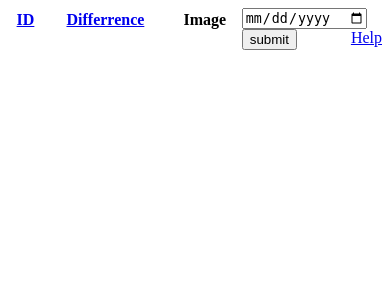
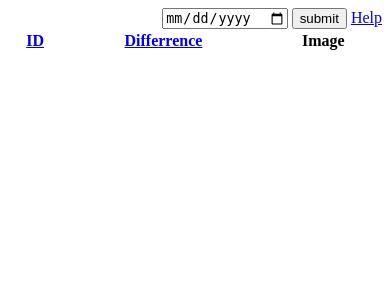
Before and after one commit to Akenaide/kusa, a Django app: page / in a window 390 px wide. Shown: the top 300 px of the page. Run offline with Django 3.2, Linux system fonts and the light colour scheme; data that the repository does not hold is empty.

Commit message:
Improve mobile UI

```diff
--- a/card/static/card/main.js
+++ b/card/static/card/main.js
@@ -1,10 +1,14 @@
 [].forEach.call(document.querySelectorAll('a[data-img-src]'), function(link) {
+    var img = link.parentElement.parentElement.lastElementChild.children[0];
     link.onmouseover = function() {
-
-        var img = link.parentElement.parentElement.lastElementChild.children[0];
         preview = link.getAttribute("data-img-src").replace("front", "90_126");
         img.setAttribute('src', preview);
     };
+
+    img.parentElement.onclick = function(){
+        preview = link.getAttribute("data-img-src").replace("front", "90_126");
+        img.setAttribute('src', preview);
+    }
 });
 
 document.getElementById('toggleHelp').onclick = function() {
--- a/card/static/card/style.css
+++ b/card/static/card/style.css
@@ -1,13 +1,9 @@
 .hide {
     display: none;
 }
+
 tr:not(.hide):nth-child(even) {
     background-color: #f2f2f2;
-}
-
-.grid {
-    display: grid;
-    grid-template-columns: 5fr 3fr;
 }
 
 .red {
@@ -18,10 +14,17 @@ tr:not(.hide):nth-child(even) {
     color: green;
 }
 
+.float-right {
+    float: right;
+}
+
 #help {
     white-space: pre-wrap;
 }
 
-#toggleHelp {
-    float: right;
+#home {
+    width: 100%;
 }
+
+@media only screen and (min-width: 768px) {
+}
--- a/card/templates/home.html
+++ b/card/templates/home.html
@@ -5,10 +5,40 @@
 
 <head>
     <link rel="stylesheet" type="text/css" href="{% static 'card/style.css' %}" />
+    <meta name="viewport" content="width=device-width, initial-scale=1">
+    <meta name="description" content="Yuyutei price evolution">
 </head>
 
 <body>
     <div class="grid">
+        <div class="side">
+            <form name="import" class="float-right" action="/import/" method="post">
+                {% csrf_token %}
+                <input type="date" name="date" />
+                <input type="submit" value="submit"/>
+                <a href="#" id="toggleHelp">Help</a>
+            </form>
+            <pre class="float-right hide" id="help">
+    Yahoo,
+
+    here you can see the price (Yen) evolution of any WS card include in yuyutei website.
+    To show images, move your cursor on the card's id in ID column.
+
+    The default view compares two dates.
+    You can choose the range by adding the following text in the url :
+    <code>
+        ?dates=2019-03-10,2019-03-15
+    </code>
+    If you only interested by cards of a particular set, use '?search='.
+    This will show only Konosuba cards :
+    <code>
+        ?search=ks
+    </code>
+    Happy, Lucky, Smile, Yay !!
+
+    <a href="https://github.com/Akenaide/kusa">Github</a>
+            </pre>
+        </div>
         <table id="home">
             <thead>
                 <tr class="header">
@@ -41,34 +71,6 @@
                 {% endfor %}
             </tbody>
         </table>
-        <div class="side">
-            <form name="import" action="/import/" method="post">
-                {% csrf_token %}
-                <input type="date" name="date" />
-                <input type="submit" value="submit"/>
-                <a href="#" id="toggleHelp">Help</a>
-            </form>
-            <pre class="presentation hide" id="help">
-    Yahoo,
-
-    here you can see the price (Yen) evolution of any WS card include in yuyutei website.
-    To show images, move your cursor on the card's id in ID column.
-
-    The default view compares two dates.
-    You can choose the range by adding the following text in the url :
-    <code>
-        ?dates=2019-03-10,2019-03-15
-    </code>
-    If you only interested by cards of a particular set, use '?search='.
-    This will show only Konosuba cards :
-    <code>
-        ?search=ks
-    </code>
-    Happy, Lucky, Smile, Yay !!
-
-    <a href="https://github.com/Akenaide/kusa">Github</a>
-            </pre>
-        </div>
     </div>
     <script type="text/javascript" src="{% static 'card/main.js' %}"></script>
 </body>
```
